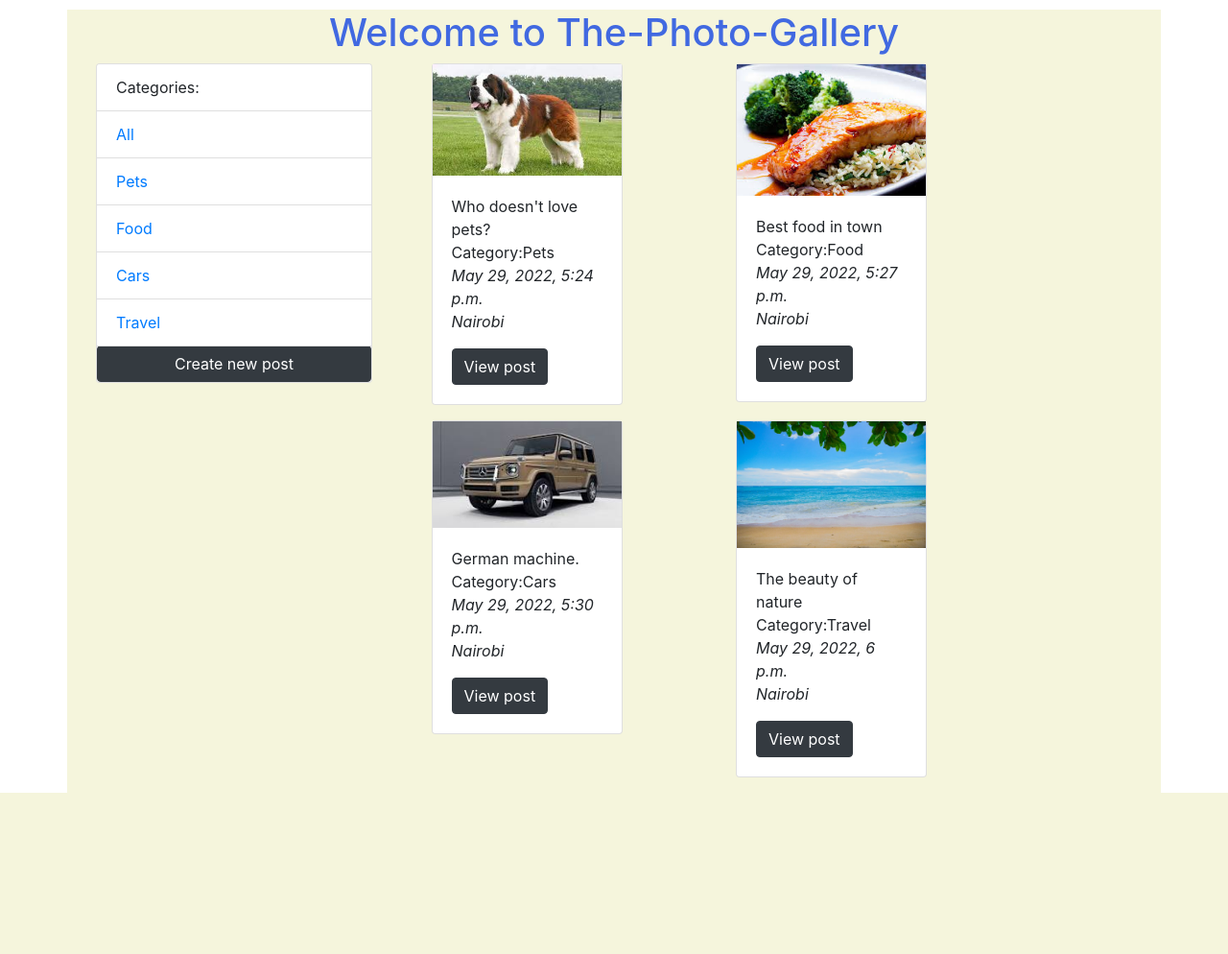
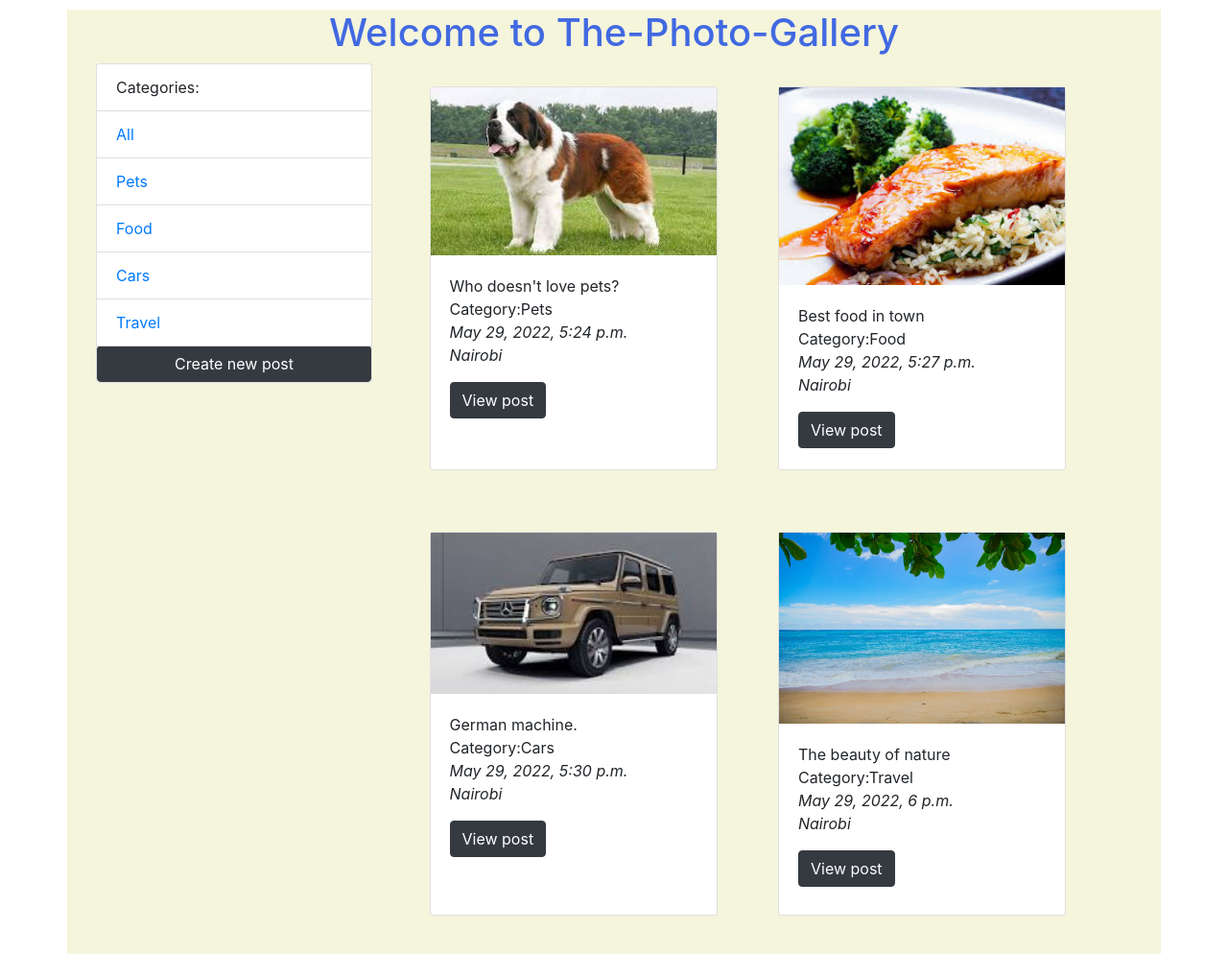
Before and after one commit to Mercynenoh/Photo-Explorer, a Django app: page / in a window 1280 px wide. Shown: the part 56-1050 px from the top of the page at 96% size. Before the commit the page ends 882 px from the top, so only its background shows below. Run offline with Django 3.2, Linux system fonts and the light colour scheme; data comes from the database, SQL or seed files in the repository; some libraries are stand-ins or nearby versions.

```diff
--- a/pictures/templates/pictures/post_list.html
+++ b/pictures/templates/pictures/post_list.html
@@ -24,8 +24,8 @@
         <div class="col-md-9">
             <div class="row two mb-3">
                 {% for image in object_list %}
-                <div class="col-md-4 ml-4" >
-                    <div class="card ml-5">
+                <div class="col-md-4 my-4 " >
+                    <div class="card display">
                          <img src="{{image.image.url}}"style="text-align:center;">
                         <div class="card-body">
                             <p >{{image.description}}<br>Category:{{image.category}}<br><em >{{image.created}}</em><br><em>{{image.location}}</em></p>
--- a/static/css/index.css
+++ b/static/css/index.css
@@ -17,7 +17,10 @@ h1{
   }
 
   .display{
-    width: 500px;
-    height: 550px;
-    margin-left: 200px;
+    width: 300px;
+    height: 400px;
+
   }
+  .my-4{
+    margin-left: 70px;
+  }
```
